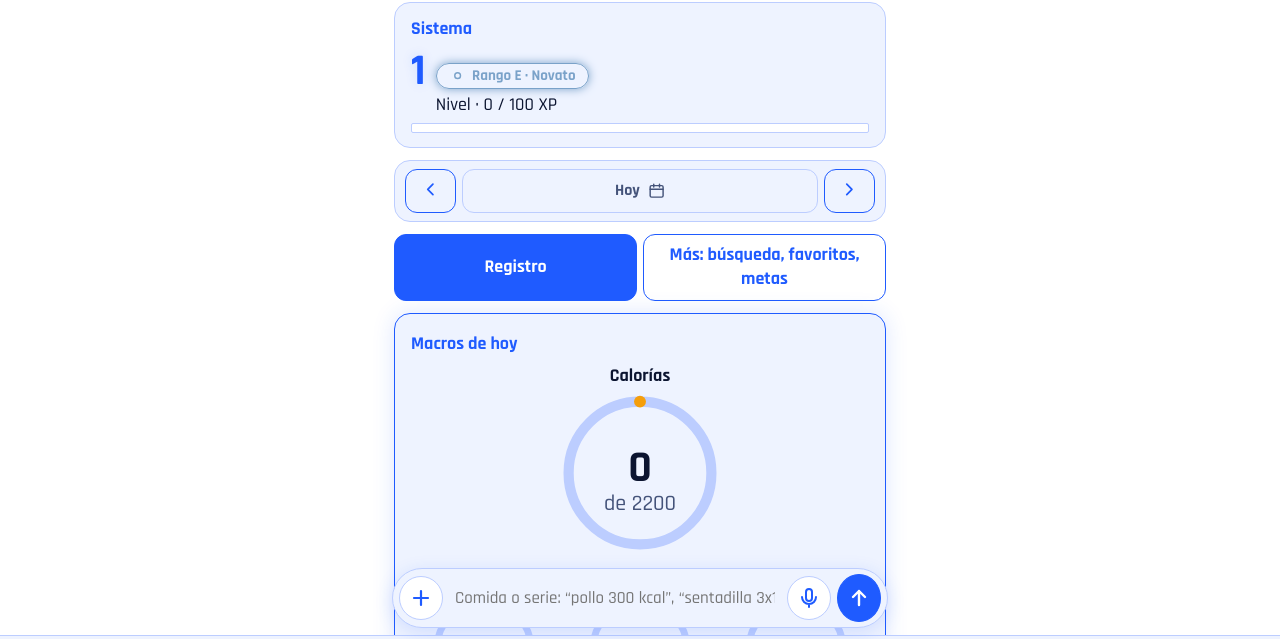
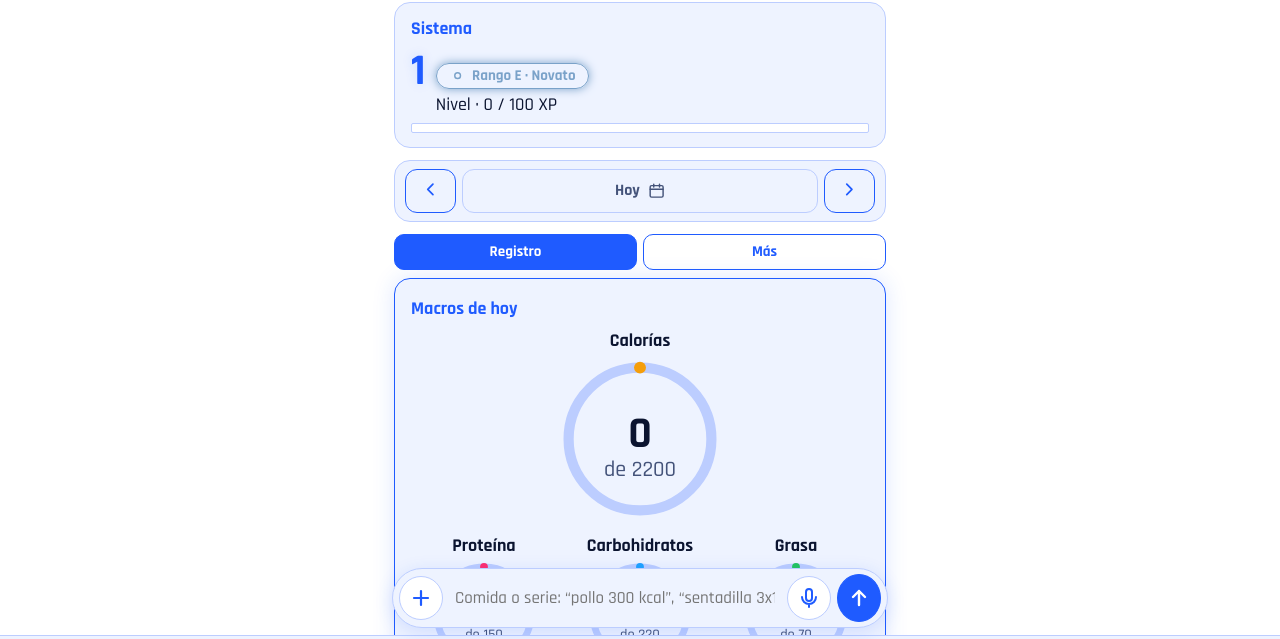
Before and after one commit to gabeyrivera23-wq/gym-leveling, a plain HTML site: page index.html in a window 1280 px wide. Shown: the part 96-735 px from the top of the page. Drawn offline with Linux system fonts and the light colour scheme.

Commit message:
Add files via upload

```diff
--- a/index.html
+++ b/index.html
@@ -147,7 +147,7 @@ svg [role=button]{cursor:pointer}svg [role=button]:focus-visible{outline:2px sol
 .past{border-color:#f59e0b}
 
 .dn.x{}.cmp{padding:8px 10px}.dl{position:relative;flex:1;min-height:44px;display:flex;align-items:center;justify-content:center;gap:8px;border:1px solid var(--line);border-radius:12px}.dl b{flex:none;font-size:16px}.dl input{position:absolute;inset:0;width:100%;height:100%;opacity:0;cursor:pointer}
-.seg2{display:flex;gap:6px;margin-bottom:12px}.seg2 button{flex:1}
+.seg2{display:flex;gap:6px;margin-bottom:8px}.seg2 button{flex:1;min-height:36px;padding:2px 10px;font-size:15px;border-radius:10px}
 .emp{text-align:center;padding:10px 0}.emp svg{width:64px;height:64px;stroke:var(--blue);fill:none;stroke-width:1.4;stroke-linecap:round;stroke-linejoin:round;opacity:.85}.emp .empty{margin:6px 0 0}
 .empty{font-size:15px}.tot span,.mini small{font-size:15px}
 button.go{min-height:48px}.row{gap:8px}
@@ -755,7 +755,7 @@ if(!t)return;if(k==='rest'&&VZ.pre&&VZ.pre.g===g&&VZ.pre.t){t=VZ.pre.t}VZ.pre=nu
 function vzBrowser(t,g){try{var es=S.lang!=='en',u=new SpeechSynthesisUtterance(t),v=vzVoice();u.lang=es?'es-ES':'en-US';if(v){u.voice=v;u.lang=v.lang||u.lang}u.pitch=g?.75:1;u.rate=g?.88:1;u.volume=1;speechSynthesis.cancel();var pz=vzPause();if(pz>0)setTimeout(function(){try{speechSynthesis.speak(u)}catch(e){}},pz);else speechSynthesis.speak(u)}catch(e){}}
 function vzSet(v){S.vz=v;save();vzSay('test');render()}
 function vzTest(){if(S.vz==='o'){say(T('La voz está en silencio.','Voice is muted.'));return}vzSay('test')}
-var APPV='23 nov 2026 · v15 · más mejoras';
+var APPV='23 nov 2026 · v15.1 · botones pequeños';
 function vzPref(){var vs=vzVoices(),cur=vzVoice(),o=function(v,l){return'<option value="'+v+'"'+((S.vz||'n')===v?' selected':'')+'>'+l+'</option>'};
 return'<label for="vzm" style="margin-top:8px">'+T('Voz de la app','App voice')+'</label><select id="vzm" onchange="vzSet(this.value)">'+o('n',T('Normal','Normal'))+o('g',T('Dios griego (grave y épica)','Greek god (deep and epic)'))+o('o',T('Silencio','Muted'))+'</select>'+
 (vs.length?'<label for="vzv">'+T('Voz del teléfono','Phone voice')+'</label><select id="vzv" onchange="S.vzv=this.value;save();vzSay(\'test\')"><option value="">'+T('Automática','Automatic')+'</option>'+vs.map(function(v){return'<option value="'+esc(v.voiceURI||v.name)+'"'+(S.vzv&&cur&&(cur.voiceURI===v.voiceURI||cur.name===v.name)&&(S.vzv===v.voiceURI||S.vzv===v.name)?' selected':'')+'>'+esc(v.name)+'</option>'}).join('')+'</select>':'')+
@@ -902,7 +902,7 @@ var _th14=theme;theme=function(){_th14();document.body.classList.toggle('cp',!!S
 
 /* ---- v15: Comidas en dos pestañas, plan del día, copias, CSV, metas, logros, offline, letra ---- */
 function ctSet(k){S.ct=k;save();render();window.scrollTo(0,0)}
-function cmTabs(){var k=S.ct==='m'?'m':'h';return'<div class="seg2" role="group" aria-label="'+T('Secciones de comidas','Meal sections')+'"><button class="'+(k==='h'?'on':'')+'" aria-pressed="'+(k==='h')+'" onclick="ctSet(\'h\')">'+T('Registro','Log')+'</button><button class="'+(k==='m'?'on':'')+'" aria-pressed="'+(k==='m')+'" onclick="ctSet(\'m\')">'+T('Más: búsqueda, favoritos, metas','More: search, favorites, goals')+'</button></div>'}
+function cmTabs(){var k=S.ct==='m'?'m':'h';return'<div class="seg2" role="group" aria-label="'+T('Secciones de comidas','Meal sections')+'"><button class="'+(k==='h'?'on':'')+'" aria-pressed="'+(k==='h')+'" onclick="ctSet(\'h\')">'+T('Registro','Log')+'</button><button class="'+(k==='m'?'on':'')+'" aria-pressed="'+(k==='m')+'" onclick="ctSet(\'m\')" title="'+T('Búsqueda, favoritos, combos y metas','Search, favorites, combos and goals')+'">'+T('Más','More')+'</button></div>'}
 var _qs15=qdSave;qdSave=function(){S.ct='h';_qs15.apply(this,arguments)};
 function tplIdx(){var ld=null;Object.keys(S.sets).sort().forEach(function(d){if(d<realDay()&&S.sets[d].length)ld=d});if(!ld)return{n:0,prev:-1};
 var nm=S.sets[ld].map(function(x){return x.n.toLowerCase()}),best=-1,bc=0;
```
